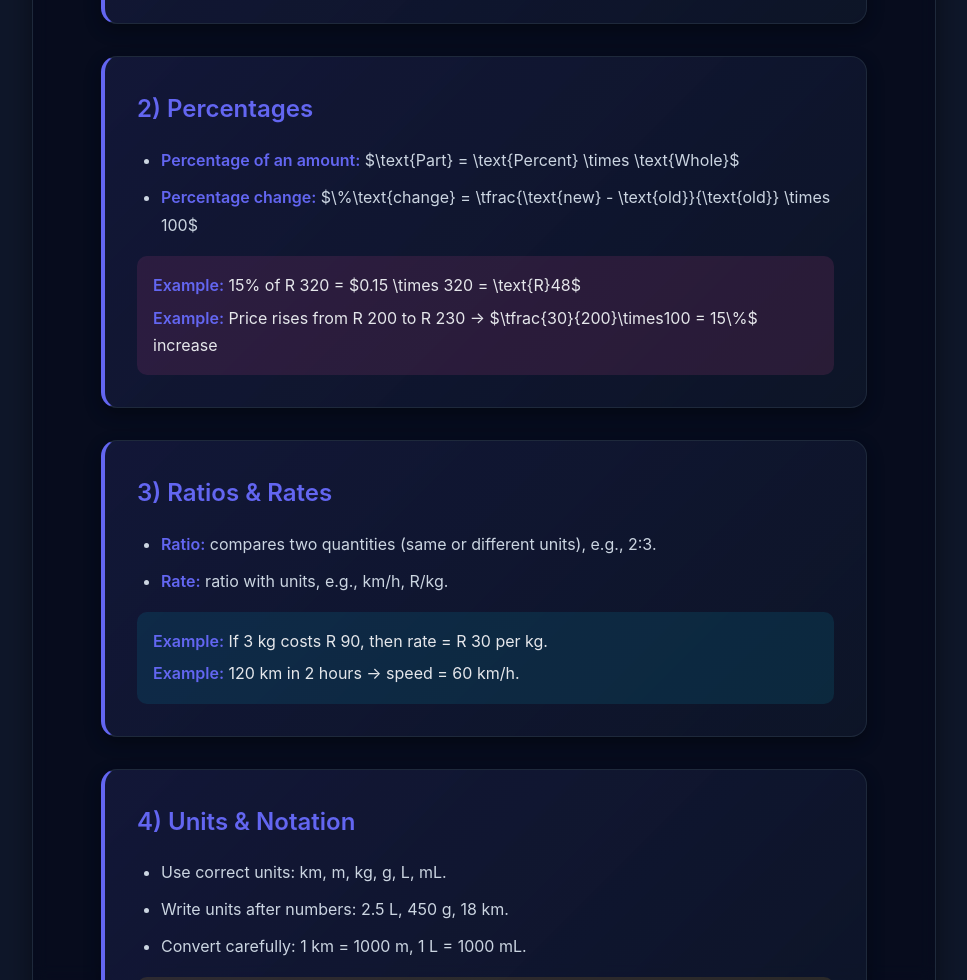
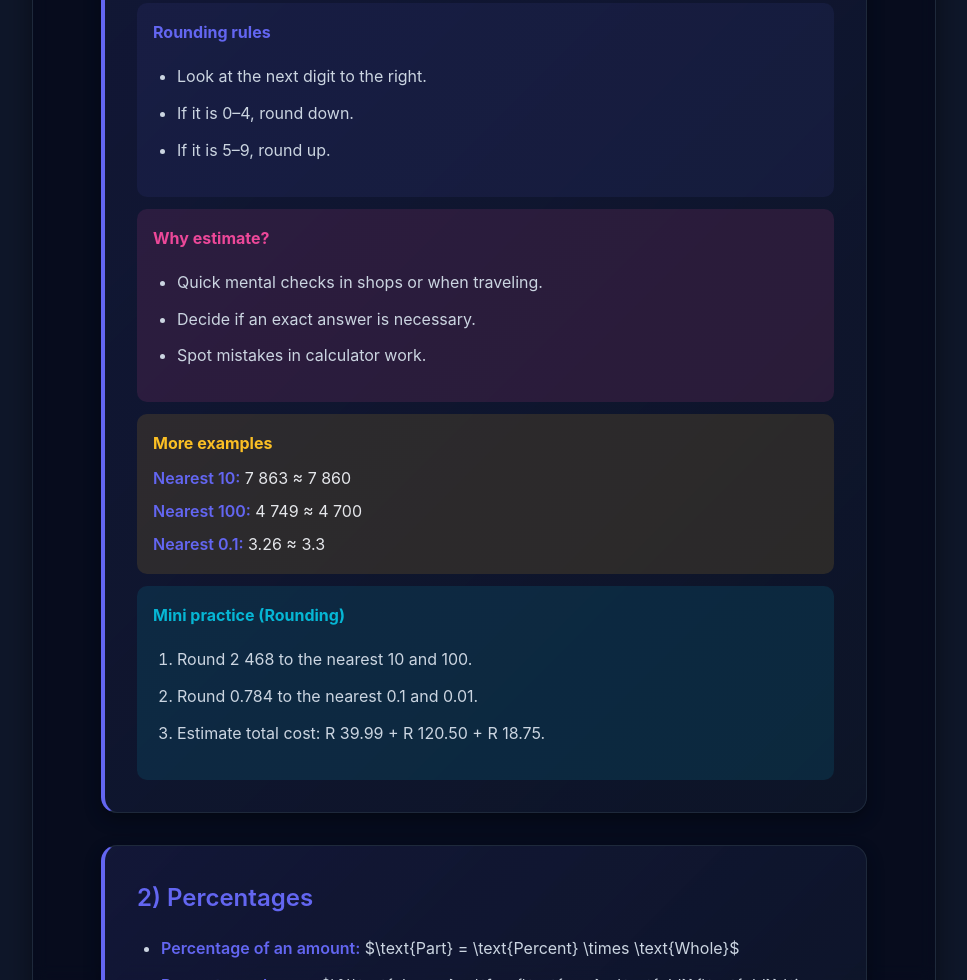
Before and after one commit to Asingamaanda/classdoodle, a plain HTML site: page subjects/grade10/mathematics-literacy/index.html in a window 1280 px wide. Shown: the part 1755-2735 px from the top of the page, without its empty margins (312-1279 px from the left). Drawn offline with Linux system fonts and the light colour scheme.

Commit message:
Expand rounding and estimation

```diff
--- a/subjects/grade10/mathematics-literacy/index.html
+++ b/subjects/grade10/mathematics-literacy/index.html
@@ -69,6 +69,36 @@
                     <div style="margin-top: 0.75rem; padding: 1rem; background: rgba(34, 197, 94, 0.12); border-radius: 10px;">
                         <p style="margin: 0;"><strong>Example:</strong> R 49.95 ≈ R 50 (to nearest rand)</p>
                         <p style="margin: 0.35rem 0 0;"><strong>Example:</strong> 18.6 km ≈ 19 km (nearest km)</p>
+                    </div>
+                    <div style="margin-top: 0.75rem; padding: 1rem; background: rgba(99, 102, 241, 0.08); border-radius: 10px;">
+                        <h4 style="margin: 0 0 0.5rem; color: #6366f1;">Rounding rules</h4>
+                        <ul style="margin-left: 1.5rem; line-height: 1.8;">
+                            <li>Look at the next digit to the right.</li>
+                            <li>If it is 0–4, round down.</li>
+                            <li>If it is 5–9, round up.</li>
+                        </ul>
+                    </div>
+                    <div style="margin-top: 0.75rem; padding: 1rem; background: rgba(236, 72, 153, 0.12); border-radius: 10px;">
+                        <h4 style="margin: 0 0 0.5rem; color: #ec4899;">Why estimate?</h4>
+                        <ul style="margin-left: 1.5rem; line-height: 1.8;">
+                            <li>Quick mental checks in shops or when traveling.</li>
+                            <li>Decide if an exact answer is necessary.</li>
+                            <li>Spot mistakes in calculator work.</li>
+                        </ul>
+                    </div>
+                    <div style="margin-top: 0.75rem; padding: 1rem; background: rgba(251, 191, 36, 0.12); border-radius: 10px;">
+                        <h4 style="margin: 0 0 0.5rem; color: #fbbf24;">More examples</h4>
+                        <p style="margin: 0;"><strong>Nearest 10:</strong> 7 863 ≈ 7 860</p>
+                        <p style="margin: 0.35rem 0 0;"><strong>Nearest 100:</strong> 4 749 ≈ 4 700</p>
+                        <p style="margin: 0.35rem 0 0;"><strong>Nearest 0.1:</strong> 3.26 ≈ 3.3</p>
+                    </div>
+                    <div style="margin-top: 0.75rem; padding: 1rem; background: rgba(6, 182, 212, 0.12); border-radius: 10px;">
+                        <h4 style="margin: 0 0 0.5rem; color: #06b6d4;">Mini practice (Rounding)</h4>
+                        <ol style="margin-left: 1.5rem; line-height: 1.9;">
+                            <li>Round 2 468 to the nearest 10 and 100.</li>
+                            <li>Round 0.784 to the nearest 0.1 and 0.01.</li>
+                            <li>Estimate total cost: R 39.99 + R 120.50 + R 18.75.</li>
+                        </ol>
                     </div>
                 </div>
 
```
